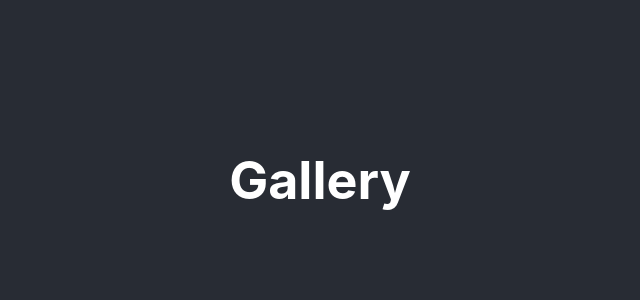
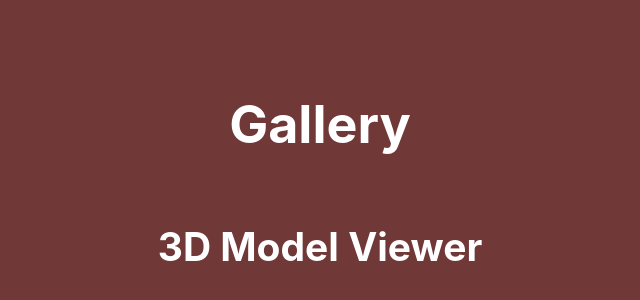
Before and after one commit to srauf24/Website-Gallery, a React (Create React App) app: page / in a window 1280 px wide. Shown: the part 220-520 px from the top of the page, without its empty margins (320-960 px from the left). Built offline with nearby package versions, Linux system fonts and the light colour scheme.

Commit message:
added gallyery model

```diff
--- a/package.json
+++ b/package.json
@@ -3,6 +3,7 @@
   "version": "0.1.0",
   "private": true,
   "dependencies": {
+    "@google/model-viewer": "^4.0.0",
     "@mediapipe/tasks-vision": "^0.10.20",
     "@react-three/drei": "^9.120.5",
     "@react-three/fiber": "^8.17.10",
@@ -10,7 +11,6 @@
     "react": "^18.0.0",
     "react-dom": "^18.0.0",
     "react-scripts": "5.0.1",
-    "three": "^0.172.0",
     "web-vitals": "^4.2.4"
   },
   "scripts": {
--- a/src/App.css
+++ b/src/App.css
@@ -1,38 +1,13 @@
 .App {
-  text-align: center;
+  text-align: left; /* Center text inside the app */
 }
-
-.App-logo {
-  height: 40vmin;
-  pointer-events: none;
+.App-header {
+  background-color: #713838; /* Dark background for header */
+  min-height: 100vh; /* Full viewport height */
+  display: flex; /* Flexbox for alignment */
+  flex-direction: column; /* Stack items vertically */
+  align-items: center; /* Center items horizontally */
+  justify-content: center; /* Center items vertically */
+  font-size: calc(10px + 2vmin); /* Responsive font size */
+  color: white; /* White text color */
 }
-
-@media (prefers-reduced-motion: no-preference) {
-  .App-logo {
-    animation: App-logo-spin infinite 20s linear;
-  }
-}
-
-.App-header {
-  background-color: #282c34;
-  min-height: 100vh;
-  display: flex;
-  flex-direction: column;
-  align-items: center;
-  justify-content: center;
-  font-size: calc(10px + 2vmin);
-  color: white;
-}
-
-.App-link {
-  color: #61dafb;
-}
-
-@keyframes App-logo-spin {
-  from {
-    transform: rotate(0deg);
-  }
-  to {
-    transform: rotate(360deg);
-  }
-}
--- a/src/App.js
+++ b/src/App.js
@@ -1,13 +1,32 @@
 import './App.css';
+import React from 'react';
+import '@google/model-viewer/dist/model-viewer';
 
-function App() {
+export default function App() {
+  const modelStyle = {
+    position: 'absolute',
+    top: '10px',
+    right: '10px',
+    width: '150px',
+    height: '150px',
+    zIndex: 0,
+  };
+
   return (
     <div className="App">
       <header className="App-header">
-        <h1> Gallery</h1>
+        <h1>Gallery</h1>
+        <h2>3D Model Viewer</h2>
+        <model-viewer
+          src="/Polaroids.glb"
+          alt="Computer Model"
+          auto-rotate={true} // Enable auto-rotation
+          interaction-prompt="none" // Remove drag hand prompt
+          disable-zoom={true} // Prevent zooming
+          rotation-per-second="30deg" // Spin clockwise
+          style={modelStyle} // Add inline styles
+        ></model-viewer>
       </header>
     </div>
   );
 }
-
-export default App;
```
Also changed, not shown: src/Components/ThreeModel.js (deleted, +0 -19 lines), 2 other files (tests, documents, lock files or other folders).
